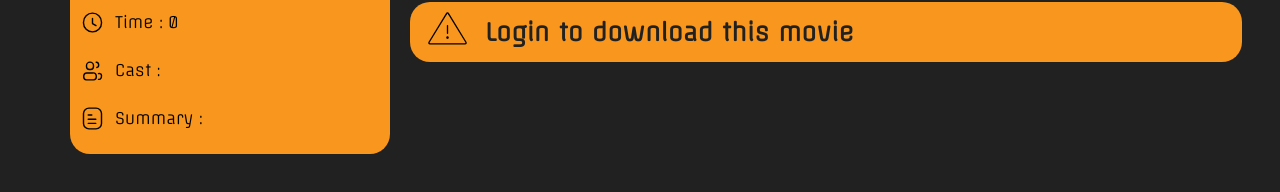
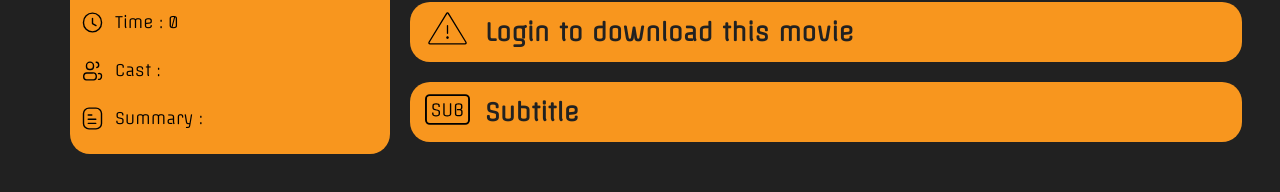
Before and after one commit to salinaria/YGM-Front-end, a React (Create React App) app: page /movie/11 in a window 1280 px wide. Shown: the part 301-493 px from the top of the page. Built offline with nearby package versions, Linux system fonts and the light colour scheme; no server answers.

Commit message:
MSSW-40 #downloadlink #done

```diff
--- a/src/components/moviePage/Movie.js
+++ b/src/components/moviePage/Movie.js
@@ -7,6 +7,7 @@ import Information from "./Information/Information";
 import ReactPlayer from "react-player";
 import download from ".//..//..//assets/Download.svg";
 import danger from ".//..//..//assets/Danger.svg";
+import sub from ".//.//..//..//assets/Sub.svg"
 import axios from "axios";
 import { Link } from "react-router-dom";
 
@@ -60,6 +61,12 @@ const Movie = (props) => {
               </p>
             </a>
           )}
+          <a href={"https://subf2m.co/subtitles/searchbytitle?query="+Data.name} className={classes.btn}>
+              <img className={classes.imgbtn} src={sub} alt="download" />
+              <p className={classes.text}>
+                {"Subtitle"}
+              </p>
+            </a>
         </div>
       </div>
     </div>
```
Also changed, not shown: src/assets/Sub.svg (added).
